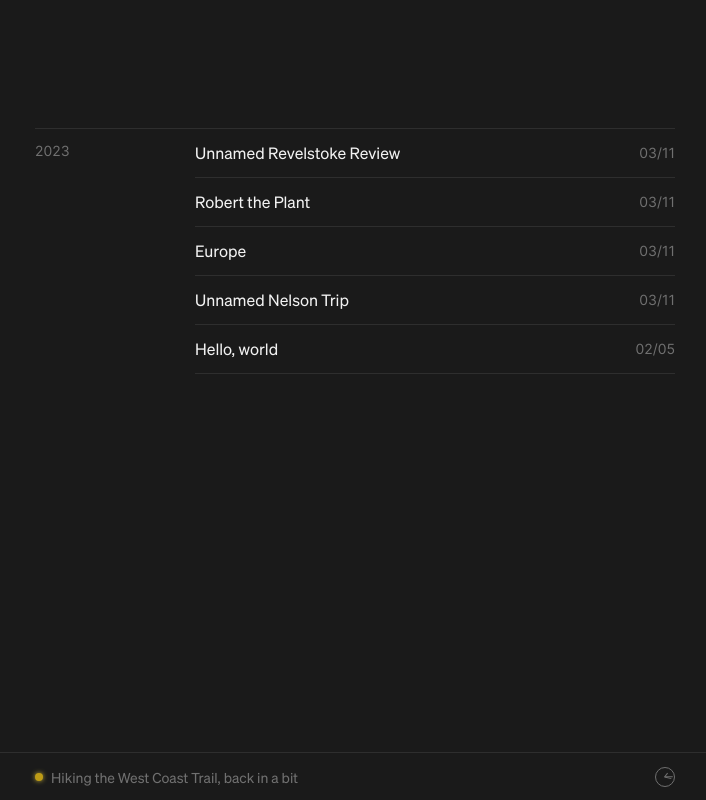
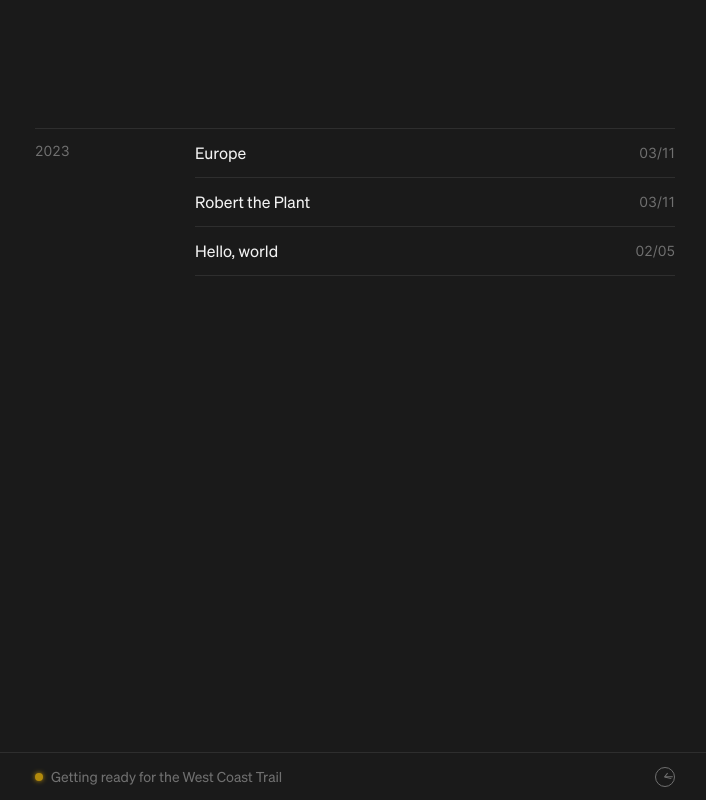
Before and after one commit to joeyvanlierop/joey, a Next.js app: page / in a window 1280 px wide. Shown: the whole page, without its empty margins (285-991 px from the left). Built offline with nearby package versions, Linux system fonts and the light colour scheme.

Commit message:
Some small stuff

```diff
--- a/app/robots.ts
+++ b/app/robots.ts
@@ -1,4 +1,4 @@
-import { getUrl } from "@lib/utils";
+import { getUrl } from "@lib/url";
 import { MetadataRoute } from "next";
 
 export default function robots(): MetadataRoute.Robots {
--- a/app/sitemap.ts
+++ b/app/sitemap.ts
@@ -1,4 +1,4 @@
-import { getUrl } from "@lib/utils";
+import { getUrl } from "@lib/url";
 import { MetadataRoute } from "next";
 import { getPost, getPostSlugs } from "../lib/post";
 
--- a/components/footer.tsx
+++ b/components/footer.tsx
@@ -8,7 +8,7 @@ export function Footer() {
     <footer className="h-12 w-full border-t border-[#2e2e2e] absolute bottom-0 flex justify-center items-center text-sm text-[#707070]">
       <Column className="justify-center">
         <div className="flex justify-between items-center">
-          <Status status={"Hiking the West Coast Trail, back in a bit"} />
+          <Status />
           <Clock />
         </div>
       </Column>
--- a/components/status.tsx
+++ b/components/status.tsx
@@ -1,10 +1,12 @@
 import { Dot } from "./dot";
 
-export function Status({ status }) {
+const message = `Getting ready for the West Coast Trail`;
+
+export function Status() {
   return (
     <div className="font-title flex items-center gap-2">
-      <Dot className="bg-yellow-400 shadow-yellow-300 animate-pulse shadow-dot" />
-      <p>{status}</p>
+      <Dot className="bg-yellow-500 shadow-yellow-500 animate-pulse shadow-dot" />
+      <p className="-mt-0.5">{message}</p>
     </div>
   );
 }
--- /dev/null
+++ b/lib/url.ts
@@ -0,0 +1,5 @@
+export const getUrl = () => {
+  return process.env.VERCEL_URL
+    ? `https://${process.env.VERCEL_URL}`
+    : "https://www.joeyvanlierop.com";
+};
--- a/next.config.js
+++ b/next.config.js
@@ -5,7 +5,4 @@ module.exports = {
   experimental: {
     appDir: true,
   },
-  images: {
-    unoptimized: true,
-  },
 };
--- a/posts/revelstoke-revelations.mdx
+++ /dev/null
@@ -1,10 +0,0 @@
----
-title: Unnamed Revelstoke Review
-category: travel
-date: "2023-03-11"
-updated: "2023-02-11"
-published: false
----
-
-- TODO: Get all photos of book
-- TODO: Outline favorite runs from map
--- a/posts/unnamed-nelson-trip.mdx
+++ /dev/null
@@ -1,34 +0,0 @@
----
-title: Unnamed Nelson Trip
-category: travel
-date: "2023-03-11"
-updated: "2023-02-11"
-published: false
----
-
-{/* Today is February 18th, a long awaited date for 7 of my friends and me. By some miracle, we actually managed to successfully (well, hopefully successfully) plan a ski trip together to Nelson during the reading week.
-
-<Definition
-  name="Reading week"
-  phoenetic="/'ridɪŋ 'wik/"
-  type="noun"
-  definition="A one week period free of classes or assessment, permitting students to spend the period revising material, generally
-  in preparation for final exams."
-  example={`"Make sure to use your reading week to to complete your assignment and study for the upcoming exam"`}
-/>
-
-The last hill I went to along the powder highway was Revelstoke, and that was an unforgettable experience so my expectations are perhaps a little bit too high. At the end of the day, some skiing is better than no skiing so I am sure I'll love it regardless. Hopefully I dont jinx anthing, but the snow in the interior has been looking pretty good so it should be nice and shreddable (and about 1 billion times more shreddable than Louise and Sunshine _\*shakes fist in the general direction of global warming\*_).
-
-<Definition
-  name="Riding week"
-  phoenetic="/'raɪdɪŋ 'wik/"
-  type="noun"
-  definition="A one week period free of classes or assessment, permitting students to go to Nelson to tear up Red Mountain and Whitewater."
-  example={`"Fuck reading week, its riding week"`}
-/> */}
-
-- TODO: February 18th (Drive out)
-- TODO: February 19th (Skiing Red Mountain)
-- TODO: February 20th (Skiing Whitewater)
-- TODO: February 21th (Skiing Red Mountain)
-- TODO: February 22th (Drive home)
```
Also changed, not shown: lib/utils.ts (deleted, +0 -12 lines), posts/europe.mdx (renamed from posts/unnamed-europe-memoirs.mdx).
